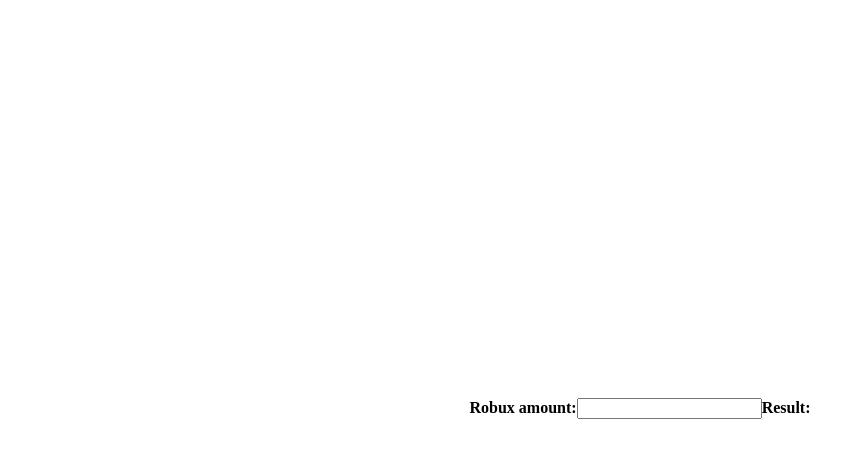
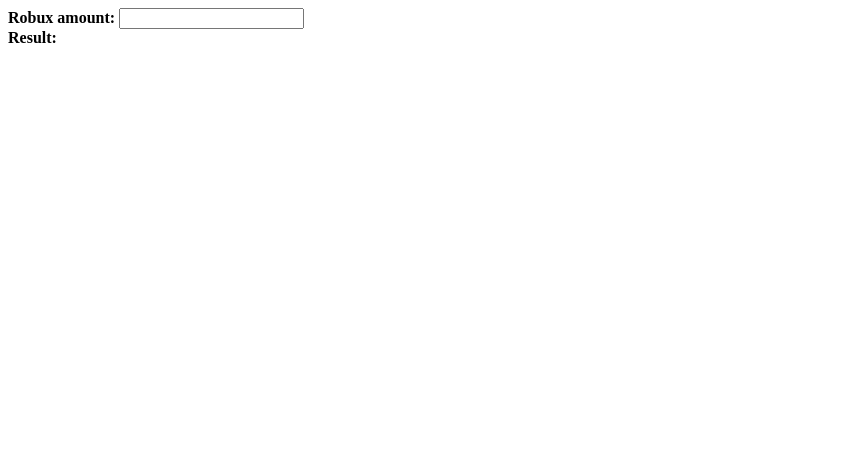
Before and after one commit to DeLuxe-1337/calc, a plain HTML site: page index.html in a window 1280 px wide. Shown: the whole page, without its empty margins (0-865 px from the left). Drawn offline with Linux system fonts and the light colour scheme.

Commit message:
Add files via upload

```diff
--- a/css/style.css
+++ b/css/style.css
@@ -11,10 +11,12 @@ input[type=text]:focus {
     border: 3px solid #555;
 }
 
-.center-screen {
-  display: flex;
-  justify-content: center;
-  align-items: center;
-  text-align: center;
-  min-height: 100vh;
+.div{
+    position: absolute;
+    top: 50%;
+    left: 50%;
+    margin-top: -50px;
+    margin-left: -50px;
+    width: 100px;
+    height: 100px;
 }
--- a/index.html
+++ b/index.html
@@ -10,8 +10,8 @@
     <!-- Start your code here -->
     <div class="center-screen"><b>Robux amount:</b>
         <input id="robux" />
-
-        <br />
+    </div>
+    <div class="center-screen">
         <b id="result">Result:</b>
     </div>
     <!-- End your code here -->
```
